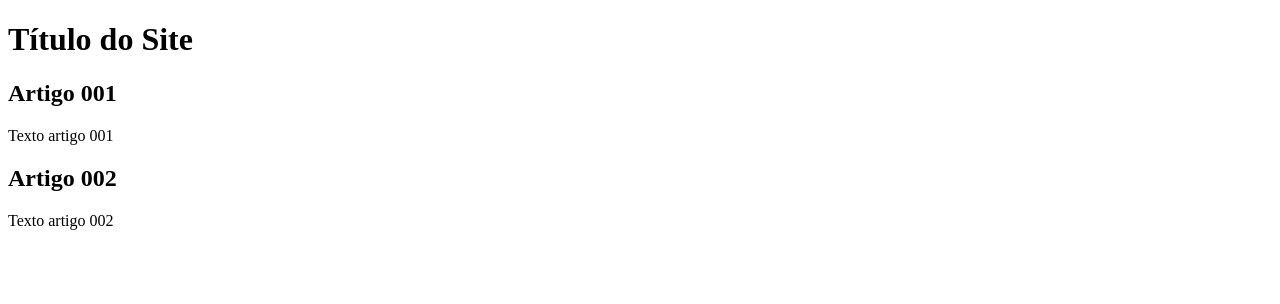
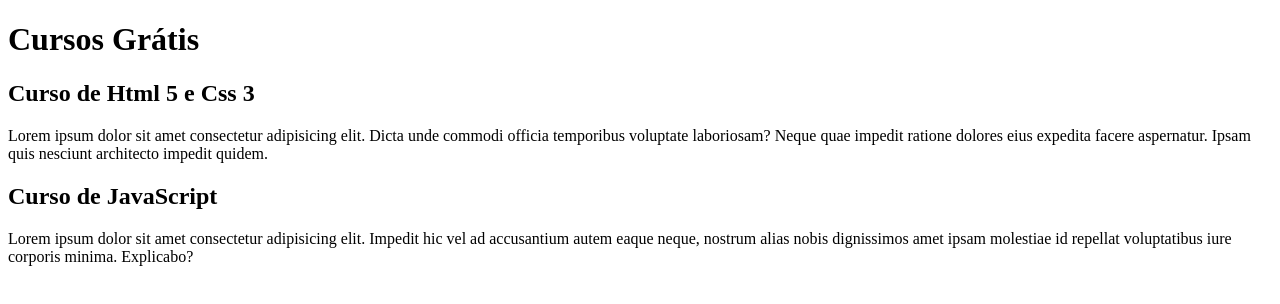
Before and after one commit to diego-bortolucci27/aula-branch, a plain HTML site: page index.html in a window 1280 px wide. Drawn offline with Linux system fonts and the light colour scheme.

Commit message:
começei a escrver o conteúdo

```diff
--- a/index.html
+++ b/index.html
@@ -8,16 +8,16 @@
 <body>
     <main>
         <header>
-            <h1>Título do Site</h1>
+            <h1>Cursos Grátis</h1>
         </header>
         <article>
-            <h2>Artigo 001</h2>
-            <p>Texto artigo 001</p>
+            <h2>Curso de Html 5 e Css 3</h2>
+            <p>Lorem ipsum dolor sit amet consectetur adipisicing elit. Dicta unde commodi officia temporibus voluptate laboriosam? Neque quae impedit ratione dolores eius expedita facere aspernatur. Ipsam quis nesciunt architecto impedit quidem.</p>
         </article>
 
         <article>
-            <h2>Artigo 002</h2>
-            <p>Texto artigo 002</p>
+            <h2>Curso de JavaScript</h2>
+            <p>Lorem ipsum dolor sit amet consectetur adipisicing elit. Impedit hic vel ad accusantium autem eaque neque, nostrum alias nobis dignissimos amet ipsam molestiae id repellat voluptatibus iure corporis minima. Explicabo?</p>
         </article>
     </main>
 </body>
```
